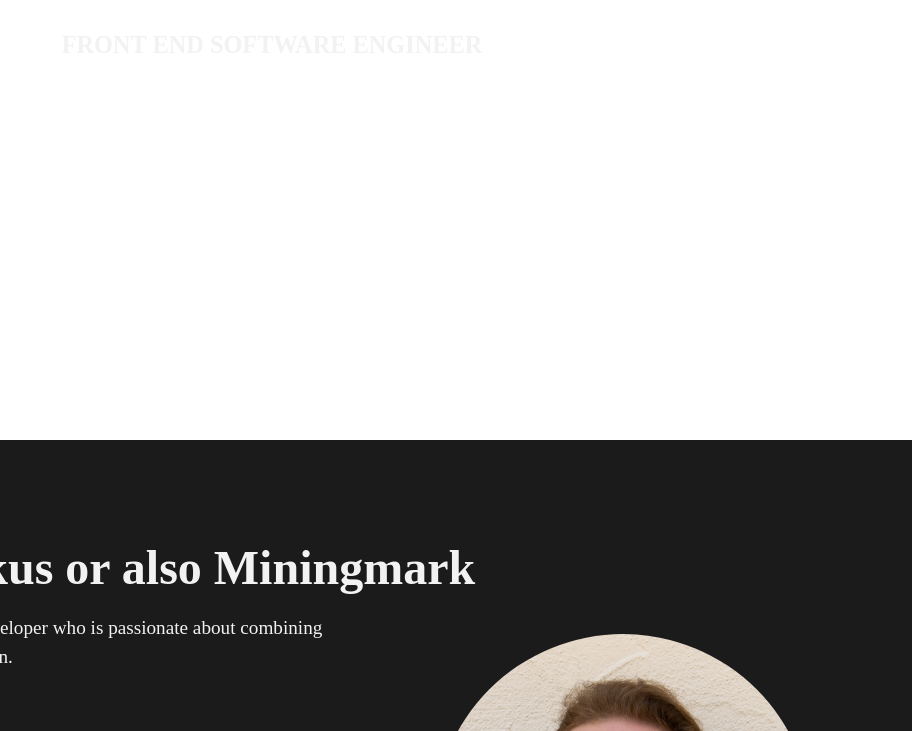
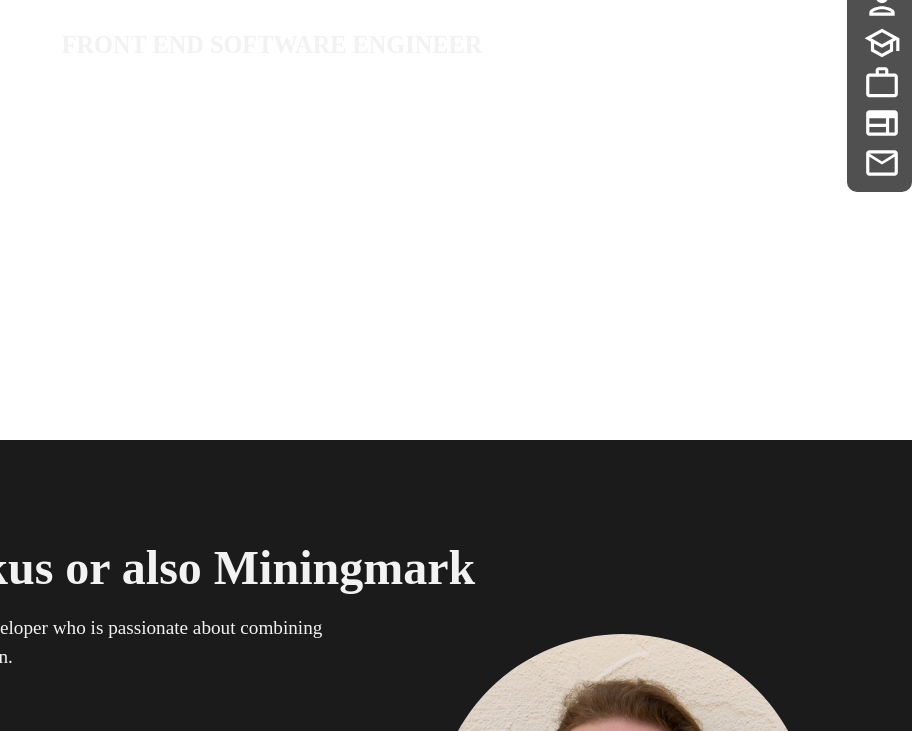
Before and after one commit to Miningmark/Webseite-Portfolio-V1, a plain HTML site: page index.html in a window 1280 px wide. Shown: the part 368-1099 px from the top of the page, without its empty margins (368-1280 px from the left). Drawn offline with Linux system fonts and the light colour scheme.

Commit message:
add Menu

```diff
--- a/css/style.css
+++ b/css/style.css
@@ -13,6 +13,82 @@ ul{
     list-style:none;
     padding:0;
 }
+
+
+
+
+
+.nav-container{
+    position: fixed;
+    right: 0;
+    top: calc(50% - 100px);
+    height: 260px;
+    width: 50px;
+    background-color: #505050;
+    color: chocolate;
+    z-index: 2;
+    display: flex;
+    align-items: center;
+    justify-content: right;
+    padding-right: 10px;
+    padding-left: 5px;
+    border-radius: 10px;
+}
+.nav-container ul{
+    display: flex;
+    flex-direction: column;
+    height: 240px;
+}
+.nav-container ul li{
+    position: relative;
+    list-style: none;
+    width: 36px;
+    height: 36px;
+    z-index: 2;
+    padding: 2px;
+}
+.nav-container ul li a{
+    position: relative;
+    display: flex;
+    align-items: center;
+    justify-content: center;
+    flex-direction: row-reverse;
+    width: 100%;
+}
+.menu-icon{
+    position: relative;
+    display: block;
+    height: 38px;
+    font-size: 1.5em;
+    text-align: center;
+    transition: 0.5s;
+    color: #fff;
+}
+.menu-icon:hover{
+    transform: translateX(-10px);
+    color: #00b7c7;
+}
+.menu-text{
+    position: absolute;
+    right: 80px;
+    font-size: 2em;
+    font-weight: bold;
+    letter-spacing: 0.1;
+    transition: 0.5s;
+    transform: translateX(60px);
+    opacity: 0;
+}
+.menu-list:hover .menu-text{
+    opacity: 1;
+    transition: 0.5s;
+    transform: translateX(-20px);
+    color: #00b7c7;
+}
+
+
+
+
+
 .center-center{
     position: absolute;
     top: 50%;
--- a/index.html
+++ b/index.html
@@ -11,9 +11,44 @@
 </head>
 <body>
 <!--navigation-->
-    <nav>
+    <nav class="nav-container">
         <ul>
-
+            <li>
+                <a class="menu-list" href="#intro-section">
+                    <span><img class="menu-icon" src="assets/icons/home.svg" alt="home"></span>
+                    <span class="menu-text">Home</span>
+                </a>
+            </li>
+            <li >
+                <a class="menu-list" href="#about-section">
+                    <img class="menu-icon" src="assets/icons/person.svg" alt="person">
+                    <span class="menu-text">Person</span>
+                </a>
+            </li>
+            <li>
+                <a class="menu-list" href="#intro-section">
+                    <span><img class="menu-icon" src="assets/icons/school.svg" alt="school"></span>
+                    <span class="menu-text">Skills</span>
+                </a>
+            </li>
+            <li>
+                <a class="menu-list" href="#about-section">
+                    <img class="menu-icon" src="assets/icons/work.svg" alt="work">
+                    <span class="menu-text">Experience</span>
+                </a>
+            </li>
+            <li>
+                <a class="menu-list" href="#intro-section">
+                    <span><img class="menu-icon" src="assets/icons/web.svg" alt="Portfolio"></span>
+                    <span class="menu-text">Portfolio</span>
+                </a>
+            </li>
+            <li>
+                <a class="menu-list" href="#about-section">
+                    <img class="menu-icon" src="assets/icons/email2.svg" alt="contact">
+                    <span class="menu-text">Contact</span>
+                </a>
+            </li>
         </ul>
     </nav>
     <div id="scroll-body">
@@ -90,7 +125,7 @@
 <!--career history-->
         <section id="career-section" class="section">
             <div class="section-wrapper">       <!--   class="section-wrapper"   -->
-                <h1 class="section-heading"> Career History</h1>
+                <h1 class="section-heading">Experience</h1>
                 <span class="divider"></span>
 
                 <div class="timeline">
```
Also changed, not shown: assets/icons/email2.svg (added), assets/icons/home.svg (added), assets/icons/person.svg (added), assets/icons/web.svg (added).
